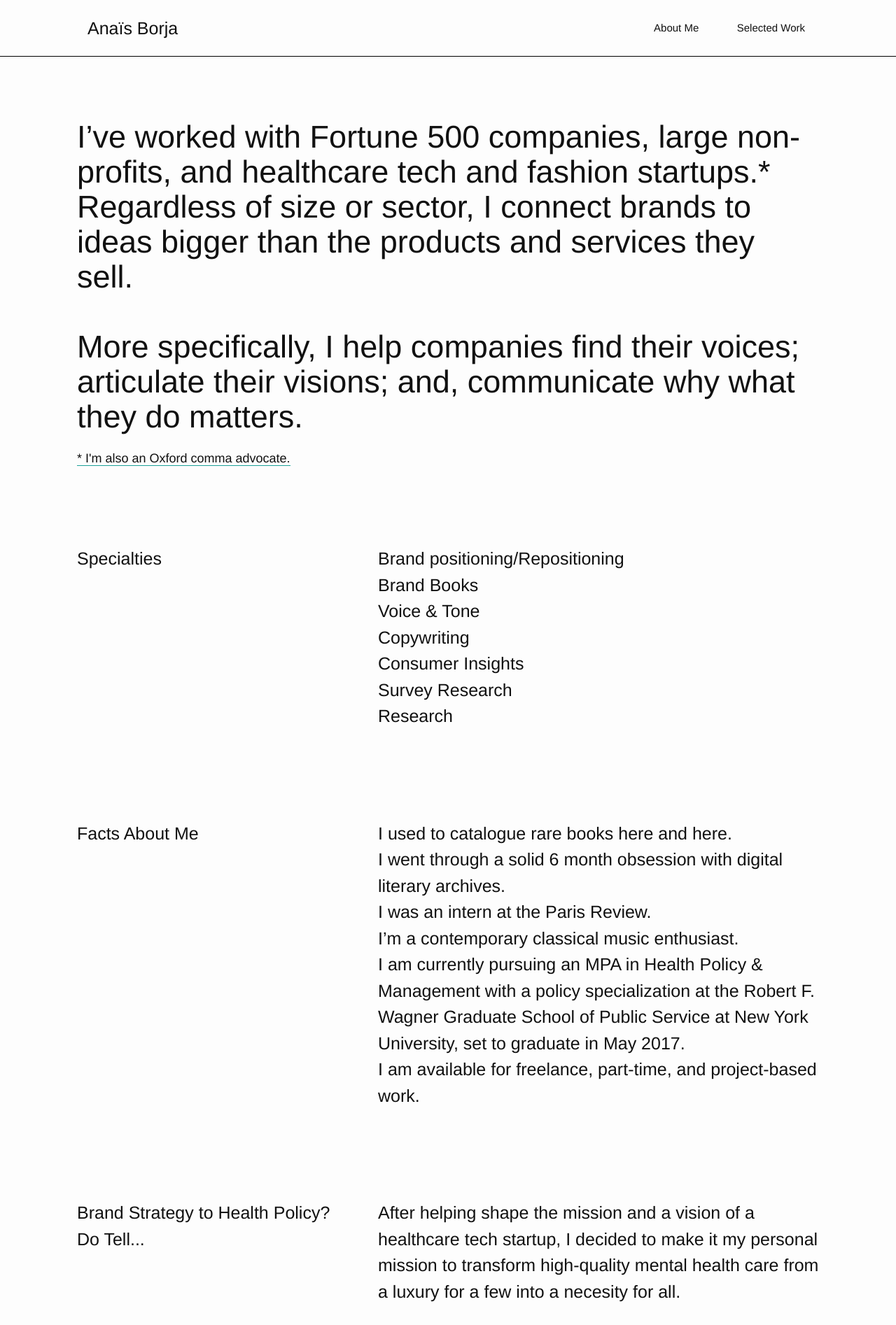
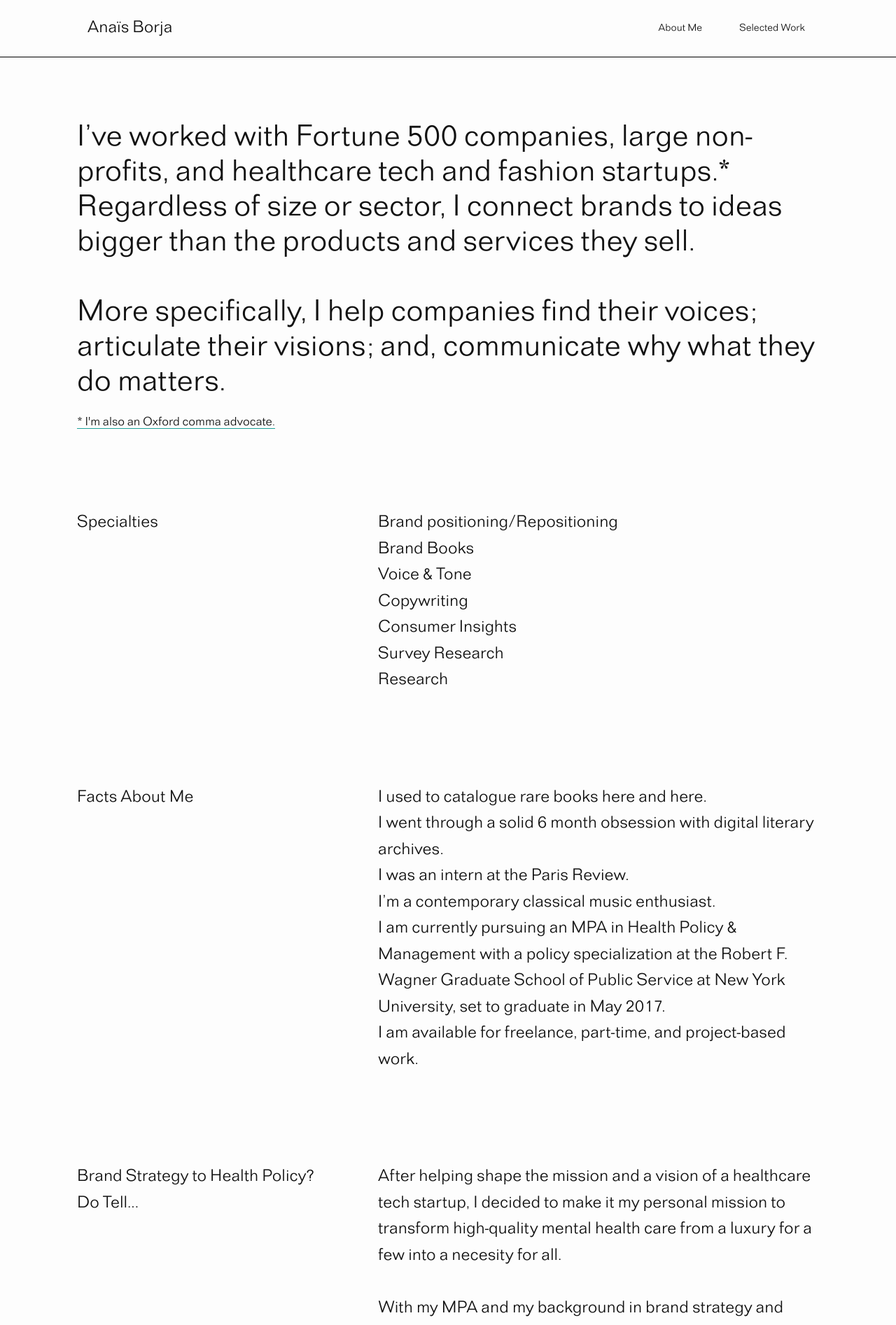
Before and after one commit to zzzbra/zzzbra.github.io, a Jekyll site: the page built from about.md, in a window 1280 px wide. Shown: the top 1894 px of the page at 70% size. Built offline with Jekyll 4.4.1, drawn with Linux system fonts in a browser that asks for light colours; some web fonts are replaced.

Commit message:
Finally set up font such that they are read

```diff
--- a/_sass/base/_fonts.scss
+++ b/_sass/base/_fonts.scss
@@ -27,12 +27,12 @@
 
 @font-face {
   font-family: 'Folio-Med';
-  src: url('../assets/fonts/314B3C_0_0.eot');
-  src: url('../assets/fonts/314B3C_0_0.eot?#iefix') format('embedded-opentype'), url('../assets/fonts/314B3C_0_0.woff2') format('woff2'), url('../assets/fonts/314B3C_0_0.woff') format('woff'), url('../assets/fonts/314B3C_0_0.ttf') format('truetype');
+  src: url('../fonts/314B3C_0_0.eot');
+  src: url('../fonts/314B3C_0_0.eot?#iefix') format('embedded-opentype'), url('../fonts/314B3C_0_0.woff2') format('woff2'), url('../fonts/314B3C_0_0.woff') format('woff'), url('../fonts/314B3C_0_0.ttf') format('truetype');
 }
 
 @font-face {
   font-family: 'Folio-Lig';
-  src: url('../assets/fonts/314B3C_1_0.eot');
-  src: url('../assets/fonts/314B3C_1_0.eot?#iefix') format('embedded-opentype'), url('../assets/fonts/314B3C_1_0.woff2') format('woff2'), url('../assets/fonts/314B3C_1_0.woff') format('woff'), url('../assets/fonts/314B3C_1_0.ttf') format('truetype');
+  src: url('../fonts/314B3C_1_0.eot');
+  src: url('../fonts/314B3C_1_0.eot?#iefix') format('embedded-opentype'), url('../fonts/314B3C_1_0.woff2') format('woff2'), url('../fonts/314B3C_1_0.woff') format('woff'), url('../fonts/314B3C_1_0.ttf') format('truetype');
 }
```
Also changed, not shown: _includes/scripts/main.js (added), fonts/314B3C_0_0.ttf (renamed from _includes/fonts/314B3C_0_0.ttf), fonts/314B3C_0_0.woff (renamed from _includes/fonts/314B3C_0_0.woff), fonts/314B3C_0_0.woff2 (renamed from _includes/fonts/314B3C_0_0.woff2), fonts/314B3C_1_0.ttf (renamed from _includes/fonts/314B3C_1_0.ttf), fonts/314B3C_1_0.woff (renamed from _includes/fonts/314B3C_1_0.woff), fonts/314B3C_1_0.woff2 (renamed from _includes/fonts/314B3C_1_0.woff2), main.js (added), 4 other files.
